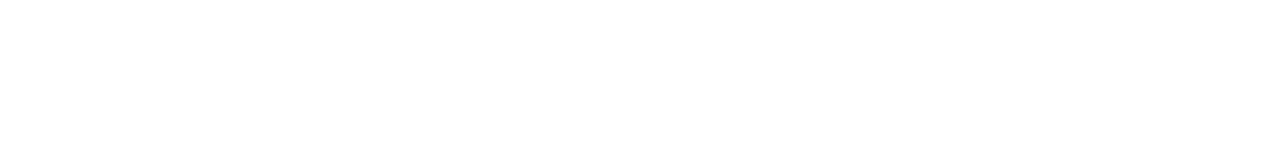
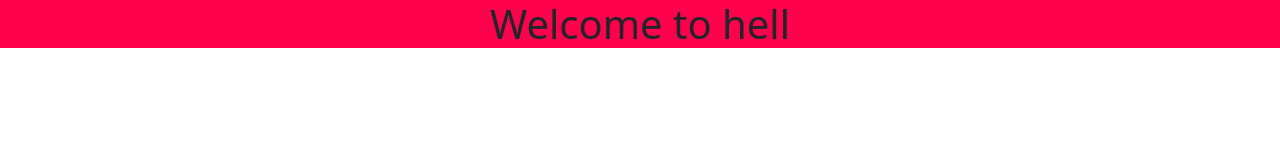
Before and after one commit to le-van-dowski/prova_GPOI, a plain HTML site: page index.html in a window 1280 px wide. Drawn offline with nearby package versions, Linux system fonts and the light colour scheme.

Commit message:
titolo colorato

```diff
--- /dev/null
+++ b/css/style.css
@@ -0,0 +1,4 @@
+.title {
+    text-align: center;
+    background-color: rgb(255, 0, 76);
+}
--- a/index.html
+++ b/index.html
@@ -4,8 +4,13 @@
     <meta charset="UTF-8">
     <meta name="viewport" content="width=device-width, initial-scale=1.0">
     <title>Document</title>
+    <link rel="stylesheet" href="css/style.css">
+     <link href="https://cdn.jsdelivr.net/npm/bootstrap@5.3.8/dist/css/bootstrap.min.css" rel="stylesheet" integrity="sha384-sRIl4kxILFvY47J16cr9ZwB07vP4J8+LH7qKQnuqkuIAvNWLzeN8tE5YBujZqJLB" crossorigin="anonymous">
+
 </head>
 <body>
+    <h1 class="title">Welcome to hell</h1>
 
+    <script src="https://cdn.jsdelivr.net/npm/bootstrap@5.3.8/dist/js/bootstrap.bundle.min.js" integrity="sha384-FKyoEForCGlyvwx9Hj09JcYn3nv7wiPVlz7YYwJrWVcXK/BmnVDxM+D2scQbITxI" crossorigin="anonymous"></script>
 </body>
 </html>
```
